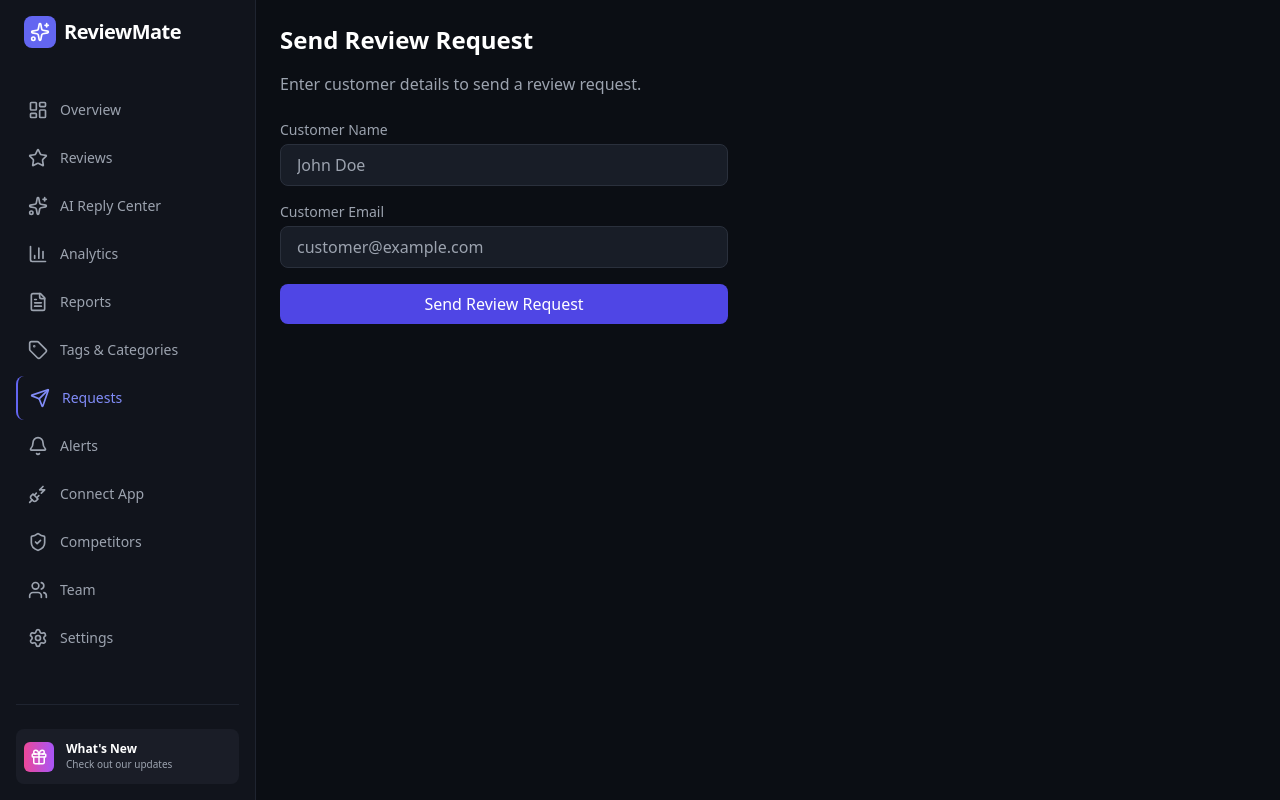
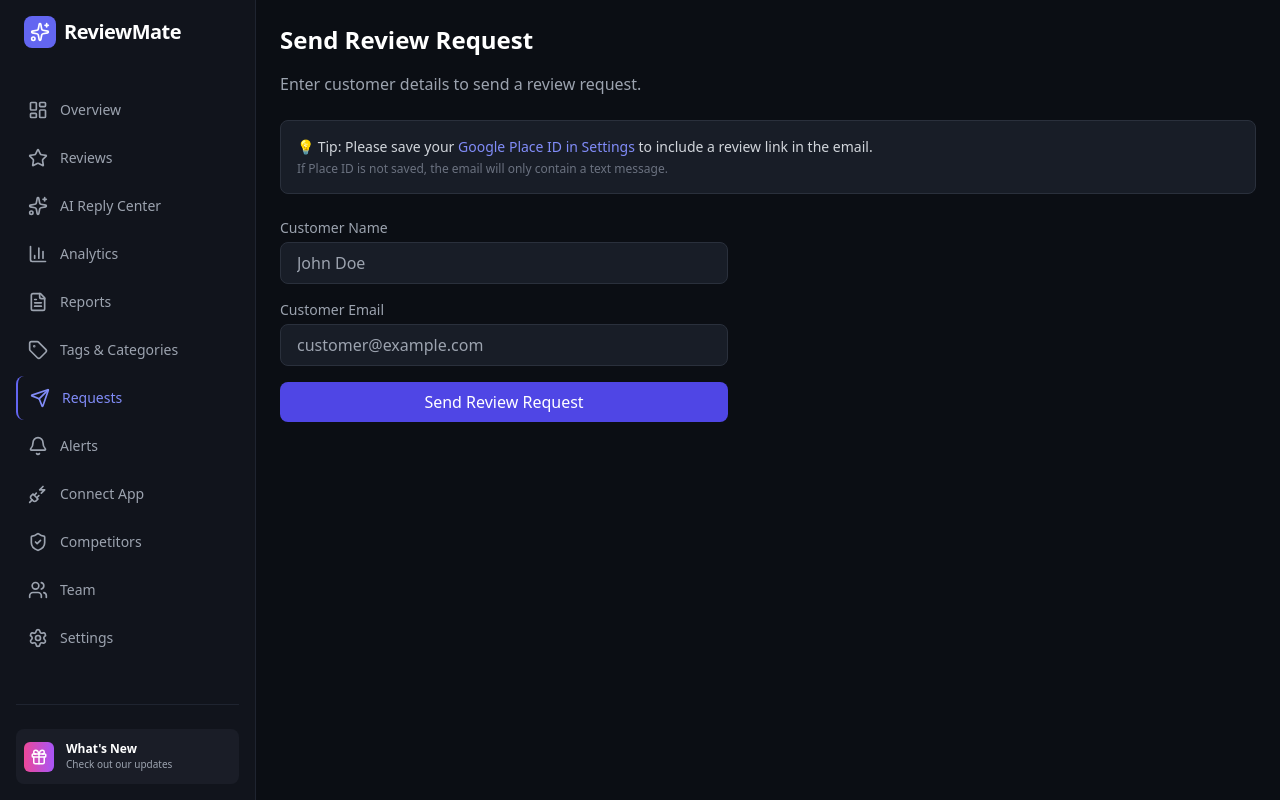
Before and after one commit to afnankhan123456/reviewreply-ai, a Next.js app: page /plans/standard/dashboard/requests in a window 1280 px wide. Built offline with nearby package versions, Linux system fonts and the light colour scheme; no server answers.

Commit message:
Update page.tsx

```diff
--- a/app/plans/standard/dashboard/requests/page.tsx
+++ b/app/plans/standard/dashboard/requests/page.tsx
@@ -25,6 +25,23 @@ export default function RequestsPage() {
       <p className="text-gray-400 mb-6">
         Enter customer details to send a review request.
       </p>
+
+      {/* ✅ Info Message for Place ID */}
+      <div className="bg-[#181D27] border border-[#2A303C] rounded-lg p-4 mb-6 text-sm">
+        <p className="text-gray-300">
+          💡 <span className="font-medium">Tip:</span> Please save your{" "}
+          <a
+            href="/plans/standard/dashboard/settings"
+            className="text-indigo-400 hover:underline"
+          >
+            Google Place ID in Settings
+          </a>{" "}
+          to include a review link in the email.
+        </p>
+        <p className="text-xs text-gray-500 mt-1">
+          If Place ID is not saved, the email will only contain a text message.
+        </p>
+      </div>
 
       <form onSubmit={handleSubmit} className="max-w-md space-y-4">
         <div>
```
